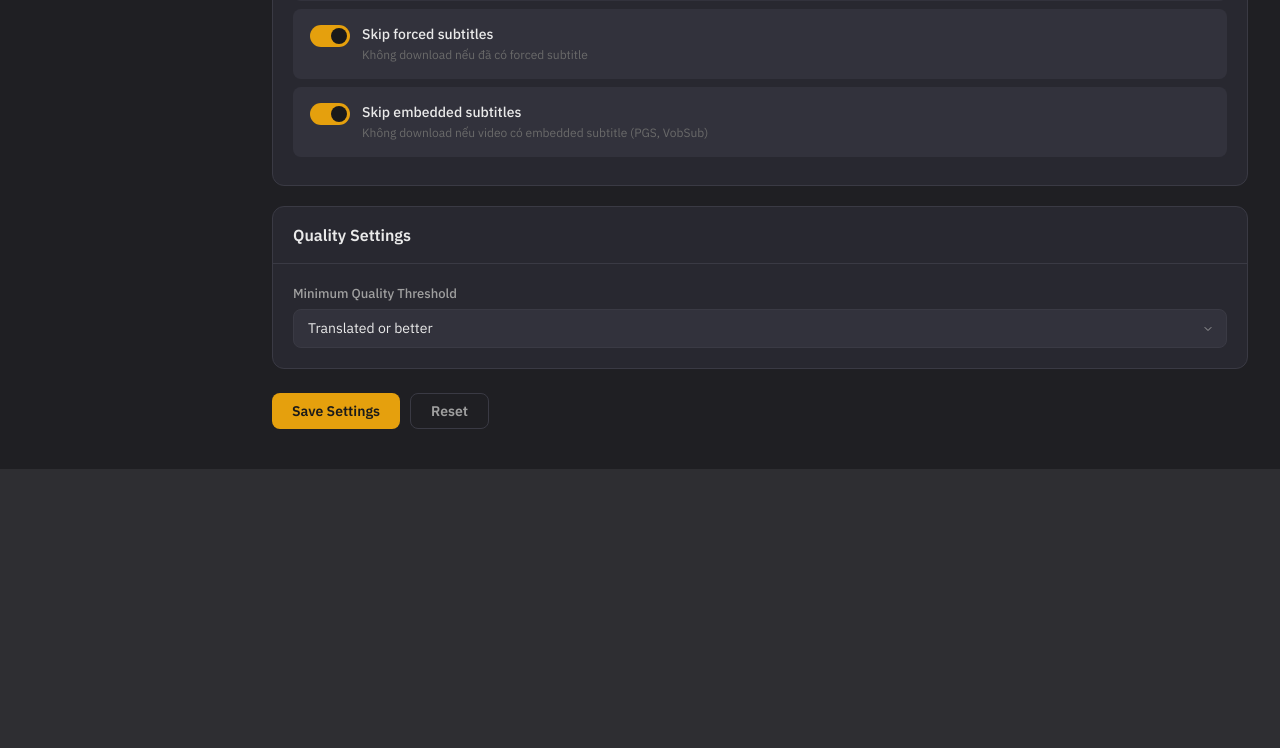
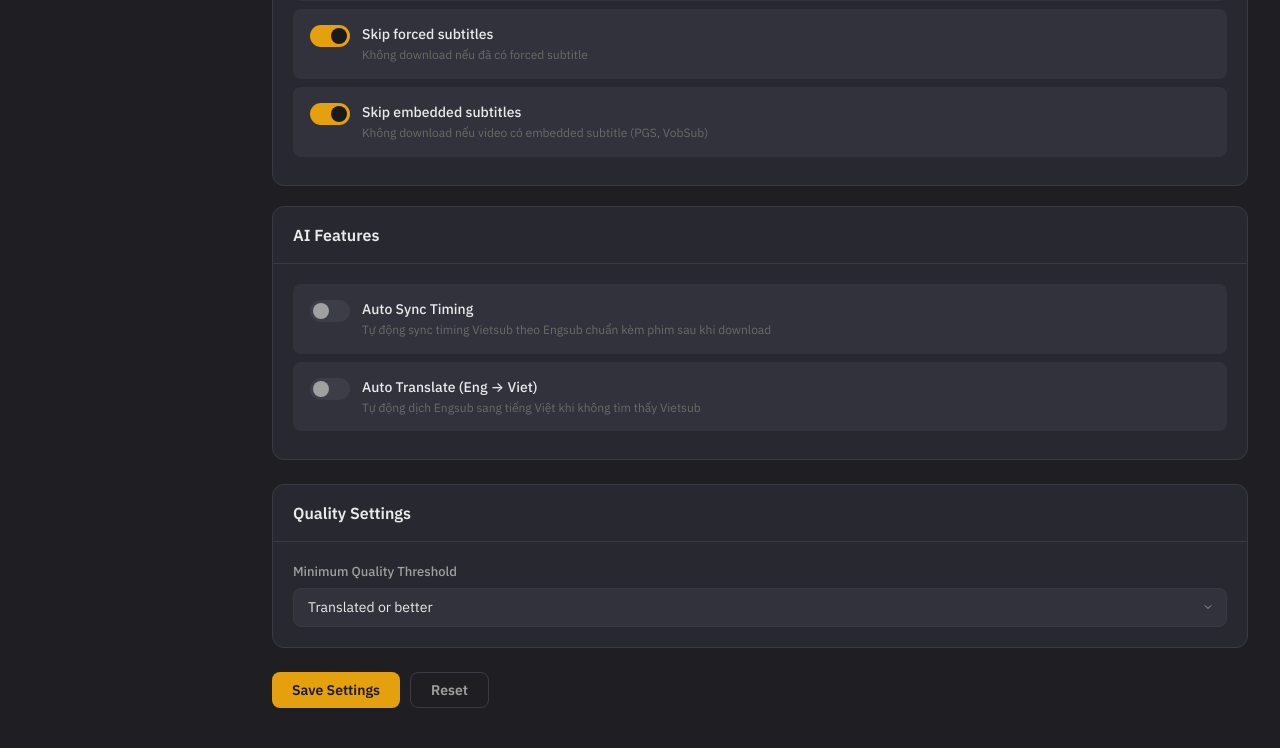
Before and after one commit to leolionart/plex-sub-downloader, a Python web app: template app/templates/settings.html in a window 1280 px wide. Shown: the part 993-1741 px from the top of the page. Before the commit the page ends 1462 px from the top, so only its background shows below. Run offline with Jinja, Linux system fonts and the light colour scheme; the template is opened without the code that fills it, so the values that code supplies are empty.

Commit message:
fix: Load saved settings on page load instead of using HTML defaults
Call loadSettings() on page init so checkboxes and selects reflect
saved values from the API, preventing accidental overwrite with
hardcoded HTML defaults when saving.

```diff
--- a/app/templates/settings.html
+++ b/app/templates/settings.html
@@ -122,6 +122,36 @@
         </div>
     </div>
 
+    <!-- AI Features -->
+    <div class="card" style="margin-bottom: 24px;">
+        <div class="card-header">
+            <h2>AI Features</h2>
+        </div>
+        <div class="card-body">
+            <label class="toggle-group" for="auto_sync_timing">
+                <div class="toggle-switch">
+                    <input type="checkbox" id="auto_sync_timing" name="auto_sync_timing">
+                    <span class="toggle-slider"></span>
+                </div>
+                <div class="toggle-label">
+                    <div class="toggle-title">Auto Sync Timing</div>
+                    <div class="toggle-desc">Tự động sync timing Vietsub theo Engsub chuẩn kèm phim sau khi download</div>
+                </div>
+            </label>
+
+            <label class="toggle-group" for="auto_translate_if_no_vi">
+                <div class="toggle-switch">
+                    <input type="checkbox" id="auto_translate_if_no_vi" name="auto_translate_if_no_vi">
+                    <span class="toggle-slider"></span>
+                </div>
+                <div class="toggle-label">
+                    <div class="toggle-title">Auto Translate (Eng → Viet)</div>
+                    <div class="toggle-desc">Tự động dịch Engsub sang tiếng Việt khi không tìm thấy Vietsub</div>
+                </div>
+            </label>
+        </div>
+    </div>
+
     <!-- Quality Settings -->
     <div class="card" style="margin-bottom: 24px;">
         <div class="card-header">
@@ -203,6 +233,8 @@
             document.getElementById('skip_forced_subtitles').checked = settings.skip_forced_subtitles;
             document.getElementById('skip_if_embedded').checked = settings.skip_if_embedded;
             document.getElementById('min_quality_threshold').value = settings.min_quality_threshold;
+            document.getElementById('auto_sync_timing').checked = settings.auto_sync_timing ?? false;
+            document.getElementById('auto_translate_if_no_vi').checked = settings.auto_translate_if_no_vi ?? false;
         } catch (error) {
             showAlert('Error loading settings: ' + error.message, 'error');
         }
@@ -222,6 +254,8 @@
             skip_forced_subtitles: formData.get('skip_forced_subtitles') === 'on',
             skip_if_embedded: formData.get('skip_if_embedded') === 'on',
             min_quality_threshold: formData.get('min_quality_threshold'),
+            auto_sync_timing: formData.get('auto_sync_timing') === 'on',
+            auto_translate_if_no_vi: formData.get('auto_translate_if_no_vi') === 'on',
         };
 
         try {
@@ -241,6 +275,6 @@
         }
     });
 
-    renderLanguageTags();
+    loadSettings();
 </script>
 {% endblock %}
```
